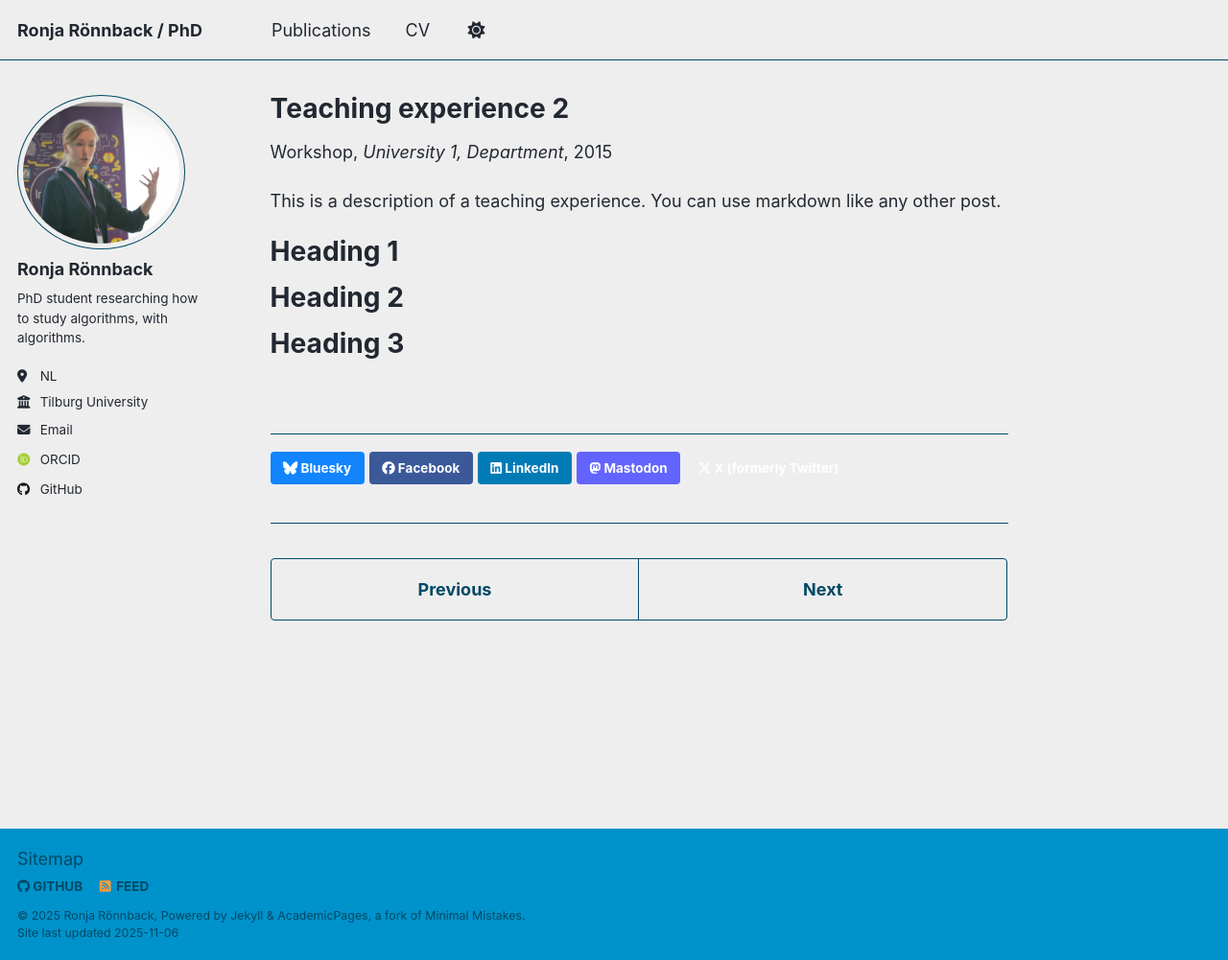
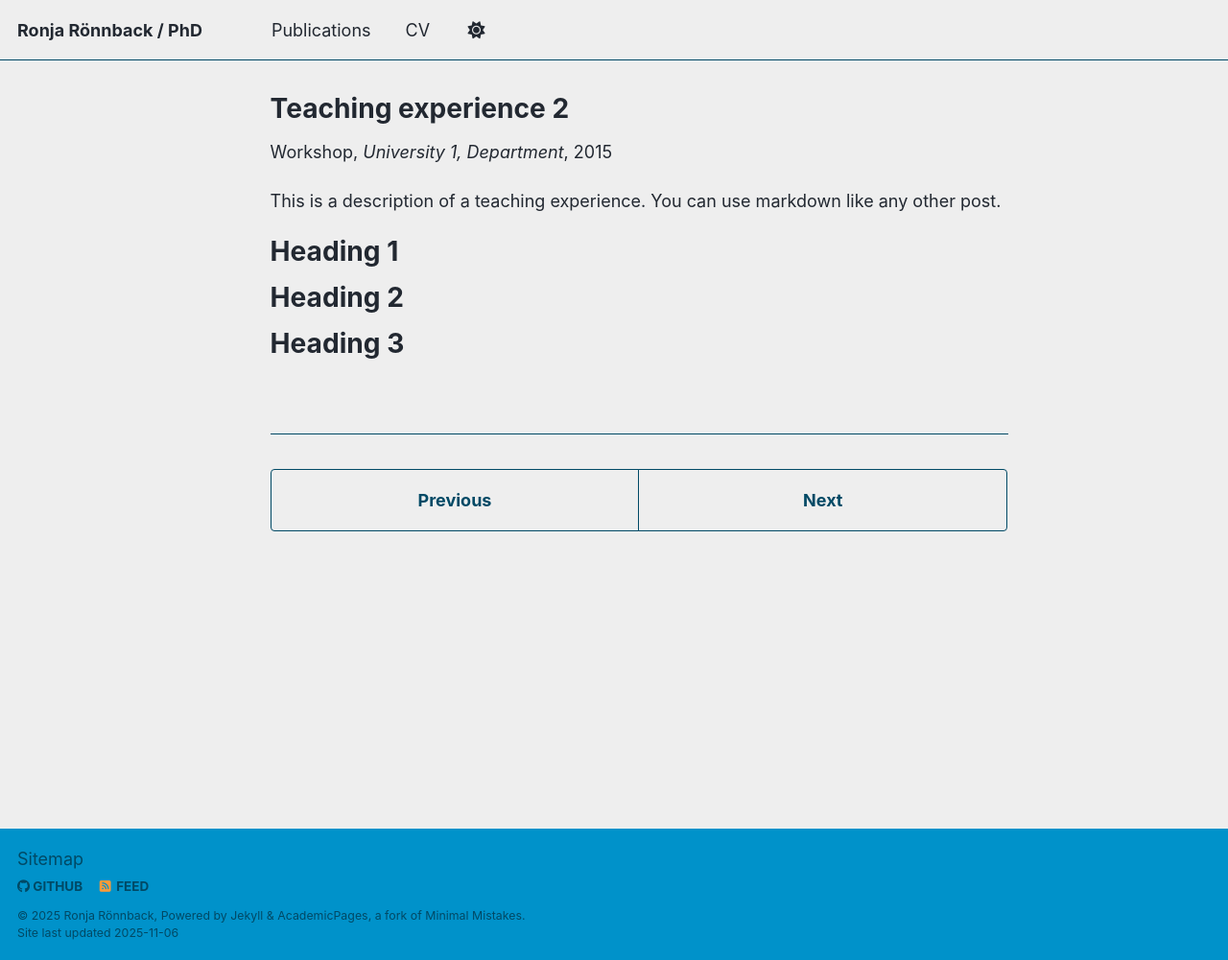
Before and after one commit to rtronnback/rtronnback.github.io, a Jekyll site: the page built from _teaching/2015-spring-teaching-2.md, in a window 1280 px wide and 1001 px high. Shown: the whole window at 96% size. Built offline with Jekyll 4.4.1, drawn with Linux system fonts in a browser that asks for light colours; some web fonts are replaced; a script that is not in the unit is left out; part of the change alters nothing that is shown.

```diff
--- a/_config.yml
+++ b/_config.yml
@@ -243,7 +243,7 @@ defaults:
       author_profile: true
       read_time: true
       comments: true
-      share: true
+      share: false
       related: true
   # _pages
   - scope:
@@ -258,18 +258,18 @@ defaults:
       type: teaching
     values:
       layout: single
-      author_profile: true
-      share: true
-      comments: true
+      author_profile: false
+      share: false
+      comments: false
   # _publications
   - scope:
       path: ""
       type: publications
     values:
       layout: single
-      author_profile: true
-      share: true
-      comments: true
+      author_profile: false
+      share: false
+      comments: false
   # _portfolio
   - scope:
       path: ""
@@ -277,16 +277,16 @@ defaults:
     values:
       layout: single
       author_profile: true
-      share: true
-      comment: true
+      share: false
+      comment: false
   # _talks
   - scope:
       path: ""
       type: talks
     values:
       layout: talk
-      author_profile: true
-      share: true
+      author_profile: false
+      share: false
 
 
 # Sass/SCSS
```
